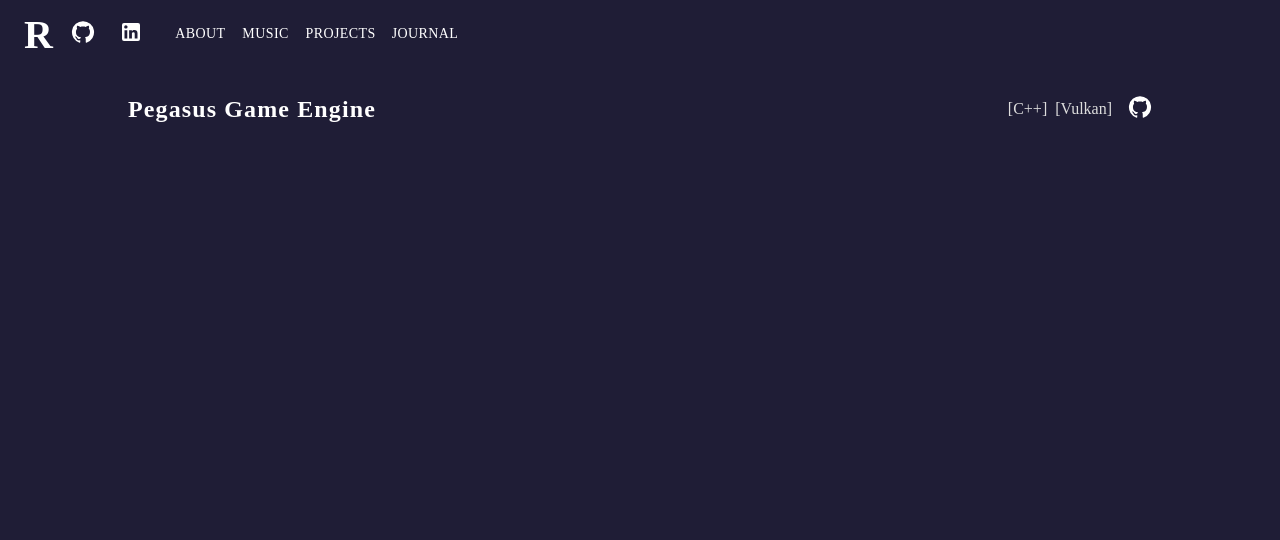
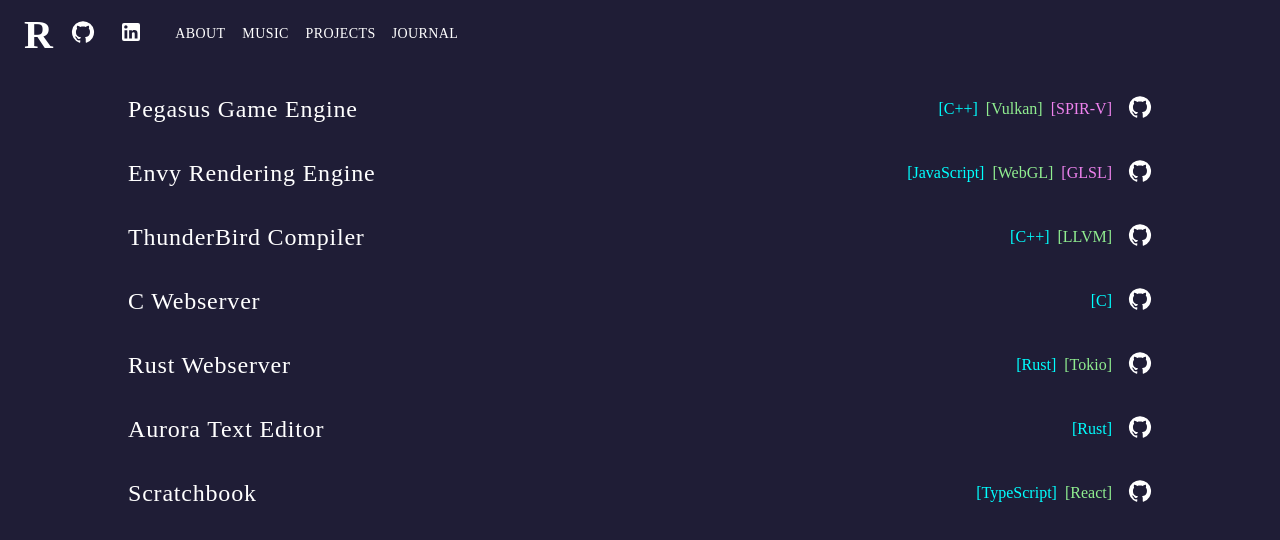
Before and after one commit to raustin9/portfolio-site, a Next.js app: page /projects in a window 1280 px wide. Shown: the top 540 px of the page. Built offline with nearby package versions, Linux system fonts and the light colour scheme.

Commit message:
add projects to project page

```diff
--- a/src/app/page.tsx
+++ b/src/app/page.tsx
@@ -159,7 +159,7 @@ export default function Home() {
               </Link>
             </Grid>
             <Grid item xs={1}>
-              <Link href="/Journal" style={{textDecoration: 'none', color: 'white'}}>
+              <Link href="/journal" style={{textDecoration: 'none', color: 'white'}}>
                 <Box sx={{
                   display: 'flex',
                   flexDirection: 'column',
--- a/src/app/projects/page.tsx
+++ b/src/app/projects/page.tsx
@@ -21,13 +21,39 @@ export default function ProjectsPage() {
     }}>
       <ProjectItem
         name="Pegasus Game Engine"
-        tech={["C++", "Vulkan"]}
-        github=""
-        // handleClose={}
+        tech={["C++", "Vulkan", "SPIR-V"]}
+        github="https://github.com/raustin9/YetAnotherEngine"
       />
-      {/* <ProjectItem name="C Web Server" tech={["C"]}github=""/>
-      <ProjectItem name="Envy Rendering Engine" tech={["WebGL", "JavaScript"]}github="" url="https://web.eecs.utk.edu/~raustin9/envy/"/>
-      <ProjectItem name="ThunderBird Compiler" tech={["C++", "LLVM"]}github=""/>  */}
+      <ProjectItem
+        name="Envy Rendering Engine"
+        tech={["JavaScript", "WebGL", "GLSL"]}
+        github="https://github.com/raustin9/Envy-Rendering-Engine"
+      />
+      <ProjectItem
+        name="ThunderBird Compiler"
+        tech={["C++", "LLVM"]}
+        github="https://github.com/raustin9/ThunderBirdCompiler"
+      />
+      <ProjectItem
+        name="C Webserver"
+        tech={["C"]}
+        github="https://github.com/raustin9/CWebServer"
+      />
+      <ProjectItem
+        name="Rust Webserver"
+        tech={["Rust", "Tokio"]}
+        github="https://github.com/raustin9/rust_web_server_basic"
+      />
+      <ProjectItem
+        name="Aurora Text Editor"
+        tech={["Rust"]}
+        github="https://github.com/raustin9/Aurora-Text-Editor"
+      />
+      <ProjectItem
+        name="Scratchbook"
+        tech={["TypeScript", "React"]}
+        github="https://github.com/raustin9/ScratchBookNotes"
+      />
     </Box>
   </>
 }
--- a/src/components/ProjectItem/index.tsx
+++ b/src/components/ProjectItem/index.tsx
@@ -23,6 +23,12 @@ interface props {
 
 export default function ProjectItem(params: props) {
   // const [isOpen, setIsOpen] = useState<boolean>(false);
+  const colors = [
+    'cyan',
+    'lightgreen',
+    'violet',
+  ];
+
   return <>
   <Box
         sx={{
@@ -47,17 +53,18 @@ export default function ProjectItem(params: props) {
             color: 'white',
             flexGrow: 1,
             fontFamily: 'serif',
-            fontWeight: 700,
-            letterSpacing: '0.07rem',
+            fontWeight: 500,
+            letterSpacing: '0.05rem',
           }}
         >{params.name}</Typography>
         {
-          params.tech.map((item) => {
+          params.tech.map((item, index) => {
             return <Typography
               key={item}
               variant='inherit'
               sx={{
-                color: '#dddddd',
+                // color: '#dddddd',
+                color: `${colors[index % colors.length]}`,
                 fontSize: '1rem',
                 fontFamily: 'serif',
                 mr: 1,
```
